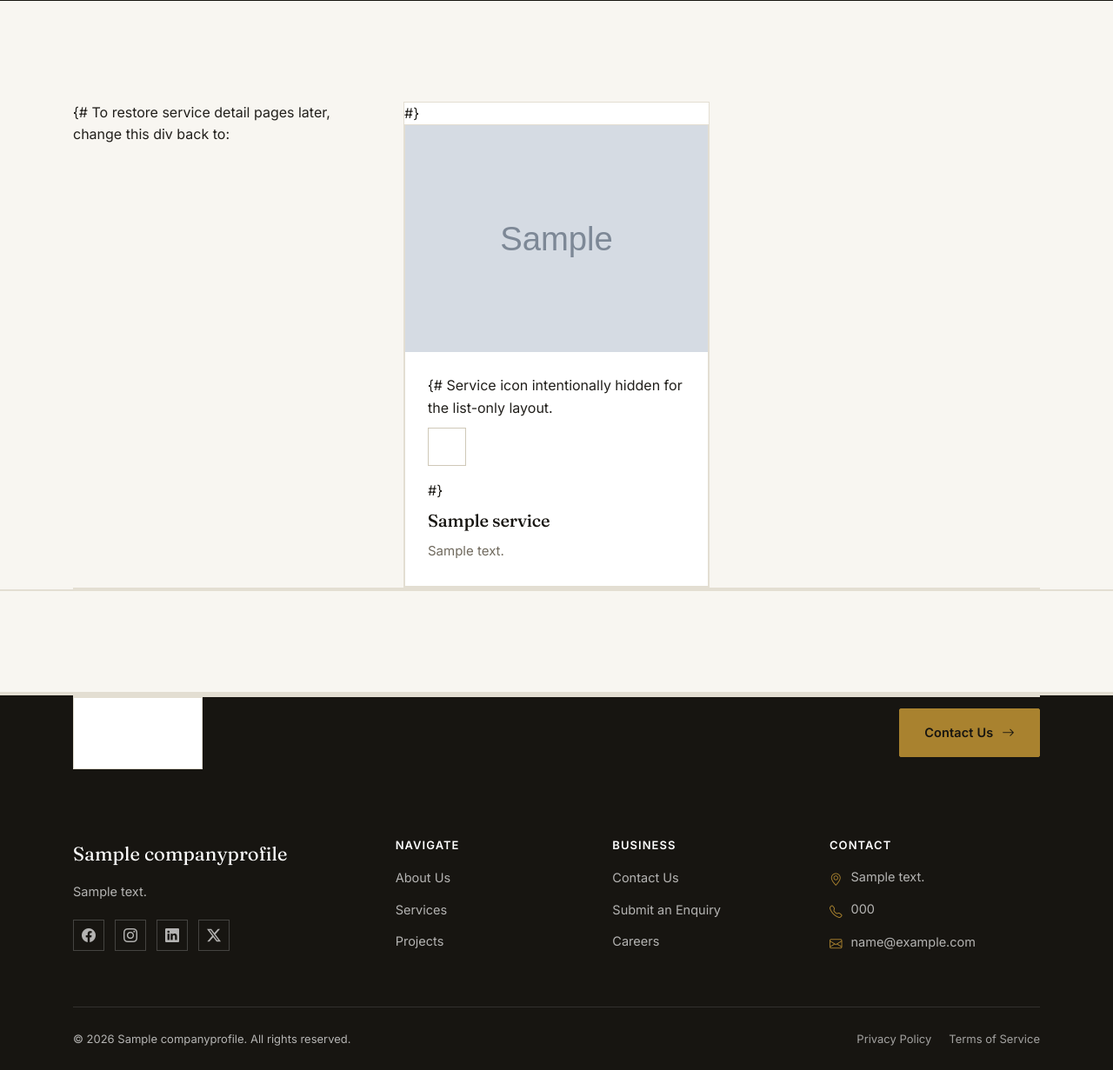
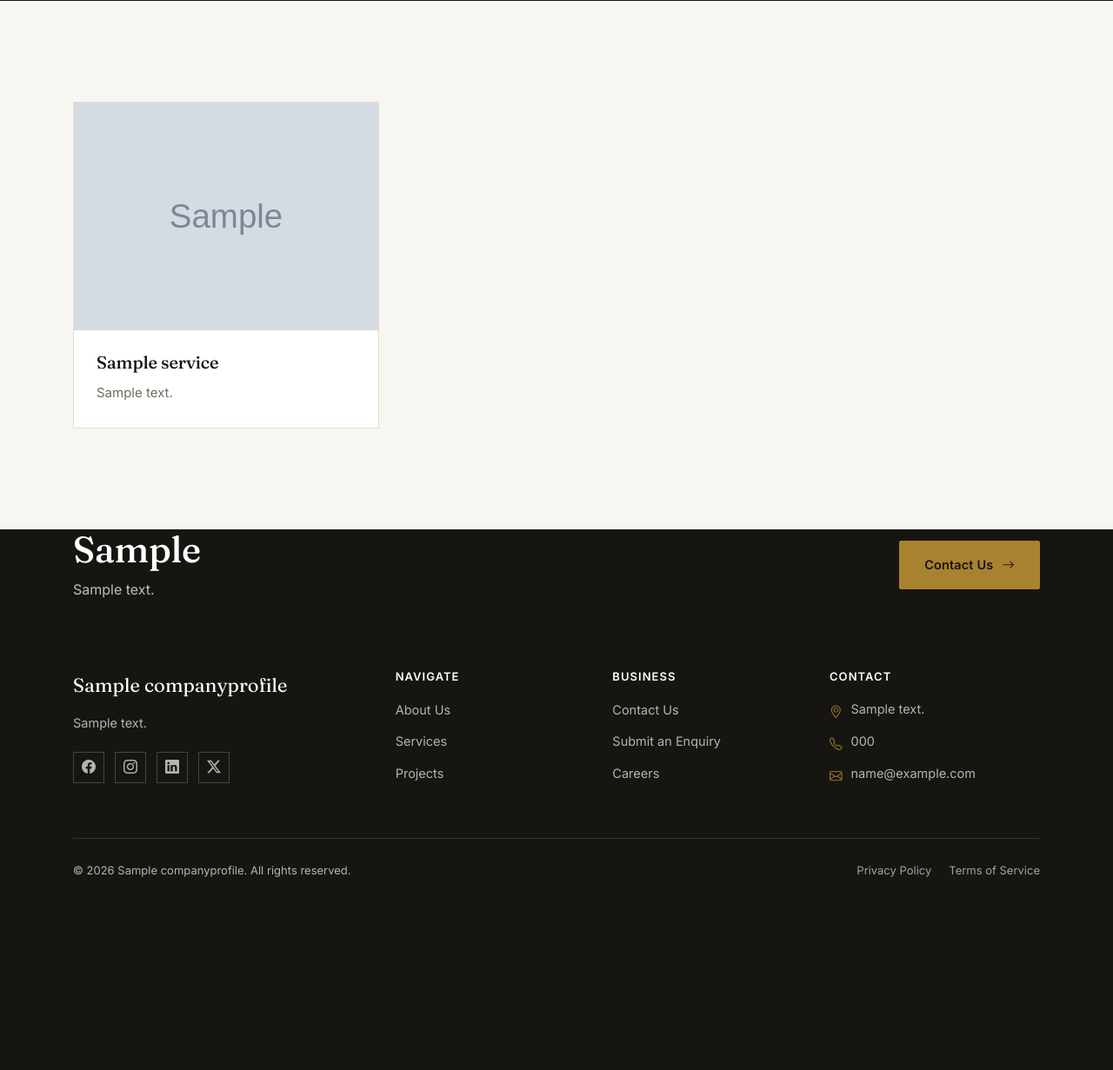
Before and after one commit to mahendra-dhakal/K-and-K-Trading-Company, a Django app: page /services/ in a window 1280 px wide. Shown: the part 481-1712 px from the top of the page at 87% size. After the commit the page ends 1490 px from the top, so only its background shows below. Run offline with Django 5.2, Linux system fonts and the light colour scheme; tables that the repository leaves empty hold one stand-in row (values such as "Sample post"); grey boxes marked "Sample" are stand-in pictures.

Commit message:
service page error fixed

```diff
--- a/kandk/templates/core/service_list.html
+++ b/kandk/templates/core/service_list.html
@@ -16,8 +16,10 @@
     {% if services %}
       <div class="grid grid-3">
         {% for service in services %}
-          {# To restore service detail pages later, change this div back to:
-             <a href="{{ service.get_absolute_url }}" class="card reveal"> #}
+          {% comment %}
+          To restore service detail pages later, change this div back to:
+          <a href="{{ service.get_absolute_url }}" class="card reveal">
+          {% endcomment %}
           <div class="card reveal">
             <div class="card-media">
               {% if service.image %}
@@ -27,13 +29,14 @@
               {% endif %}
             </div>
             <div class="card-body">
-              {# Service icon intentionally hidden for the list-only layout.
-              <div class="card-icon"><i class="bi {{ service.icon|default:'bi-briefcase' }}"></i></div> #}
+              {% comment %}
+              <div class="card-icon"><i class="bi {{ service.icon|default:'bi-briefcase' }}"></i></div>
+              {% endcomment %}
               <h3>{{ service.name }}</h3>
               <p>{{ service.short_description }}</p>
               {# <span class="card-link">View Details <i class="bi bi-arrow-right"></i></span> #}
             </div>
-          {# Change this closing div back to </a> when restoring service detail links. #}
+          {% comment %} Change this closing div back to </a> when restoring service detail links. {% endcomment %}
           </div>
         {% endfor %}
       </div>
```
